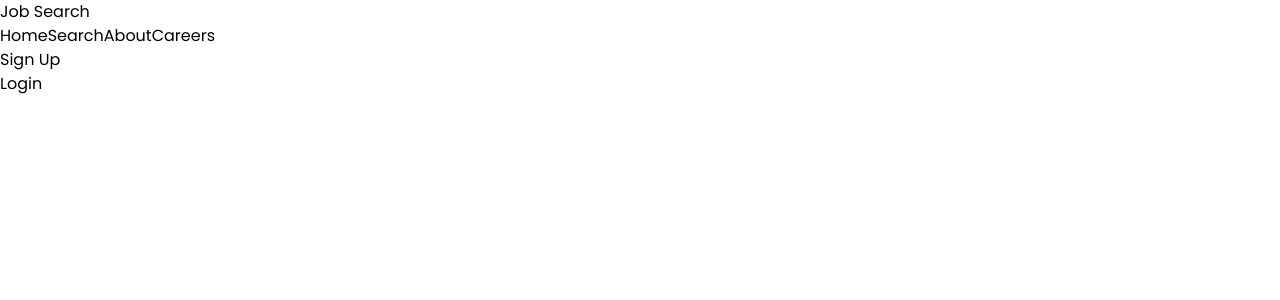
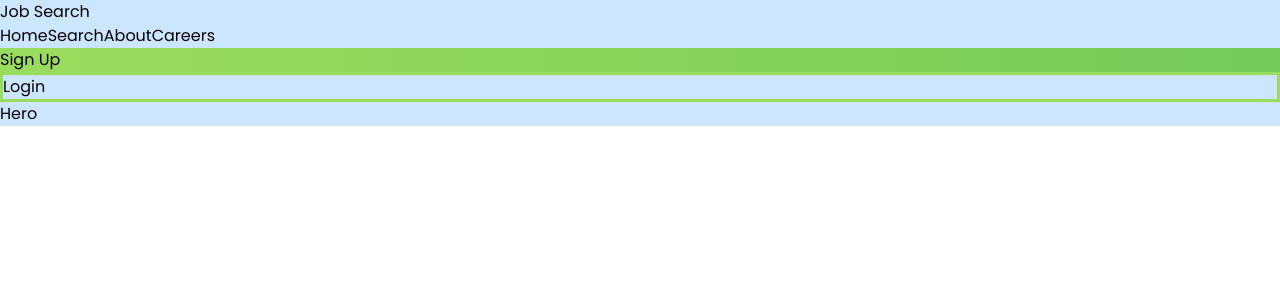
Before and after one commit to fasakinhenry/jobsearch, a React (Vite) app: page / in a window 1280 px wide. Shown: the top 300 px of the page. Built offline with nearby package versions, Linux system fonts and the light colour scheme.

Commit message:
lading page update: header available, hero under progress

```diff
--- a/src/index.css
+++ b/src/index.css
@@ -1,4 +1,6 @@
 @import url('https://fonts.googleapis.com/css2?family=Poppins:ital,wght@0,100;0,200;0,300;0,400;0,500;0,600;0,700;0,800;0,900;1,100;1,200;1,300;1,400;1,500;1,600;1,700;1,800;1,900&family=Roboto:ital,wght@0,100;0,300;0,400;0,500;0,700;0,900;1,100;1,300;1,400;1,500;1,700;1,900&display=swap');
+@import url('./styles/variables.css');
+
 @tailwind base;
 @tailwind components;
 @tailwind utilities;
@@ -9,3 +11,33 @@
     box-sizing: border-box;
     font-family: 'Poppins'
 }
+
+.dark-green {
+    background-color: var(--app-dark-green);
+}
+.light-green {
+    background-color: var(--app-light-green);
+}
+.blue {
+    background-color: var(--app-blue);
+}
+
+.btn-color {
+    background: linear-gradient(to right,var(--app-light-green),var(--app-dark-green));
+    transition: 0.5s ease-in-out;
+}
+
+.btn-color:hover {
+    background: linear-gradient(to left,var(--app-light-green),var(--app-dark-green));
+    transform: scale(1.06);
+}
+
+.border-btn {
+    border: 3px solid var(--app-light-green);
+}
+
+.btn-color-hover:hover {
+    background: linear-gradient(to right,var(--app-light-green),var(--app-dark-green));
+    transition: 0.5s ease-in-out;
+    transform: scale(1.06);
+}
--- a/src/pages/App/landing.jsx
+++ b/src/pages/App/landing.jsx
@@ -1,8 +1,11 @@
-import {Header} from "../../components";
+import { Header, Hero } from "../../components";
 const Landing = () => {
   return (
-    <div>
-      <Header />
+    <div className="blue grid h-[100vh] w-[100vw] overflow-hidden">
+      <div className="grid justify-content-start">
+        <Header />
+        <Hero />
+      </div>
     </div>
   );
 };
```
